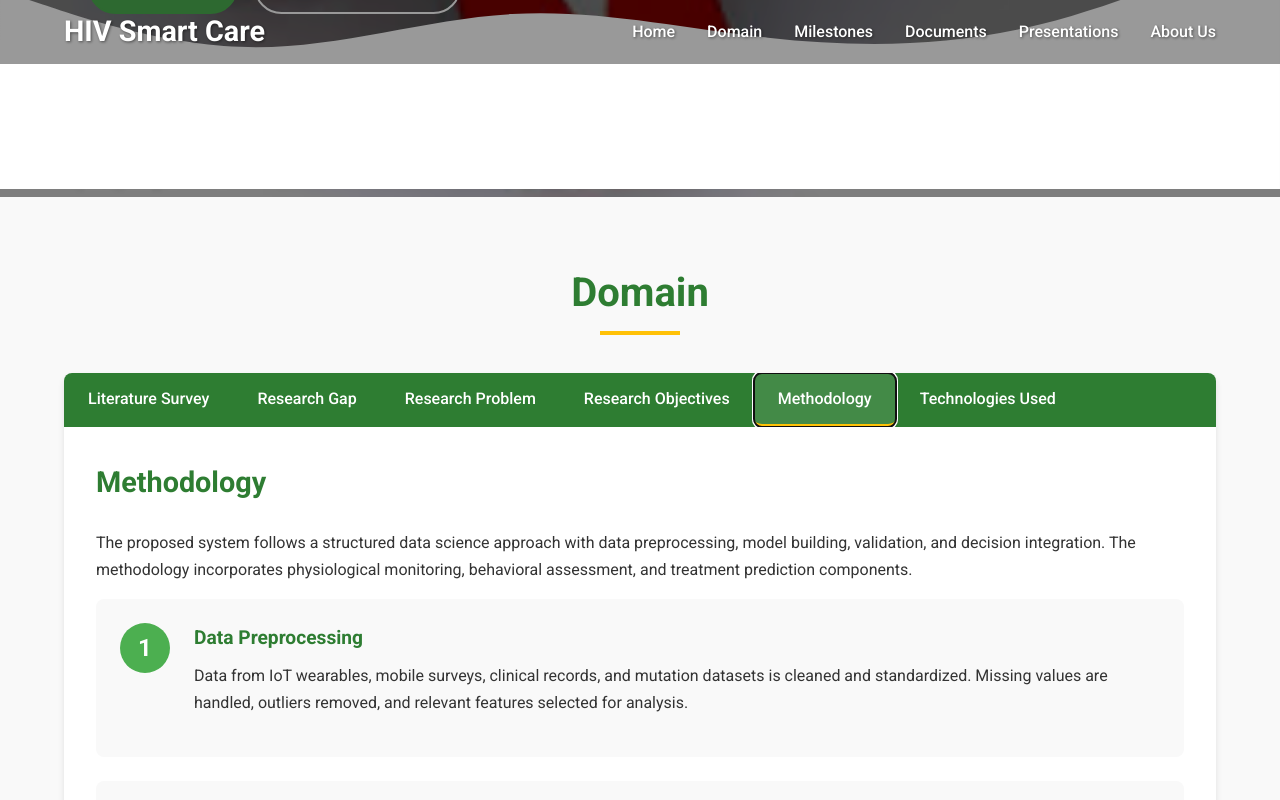
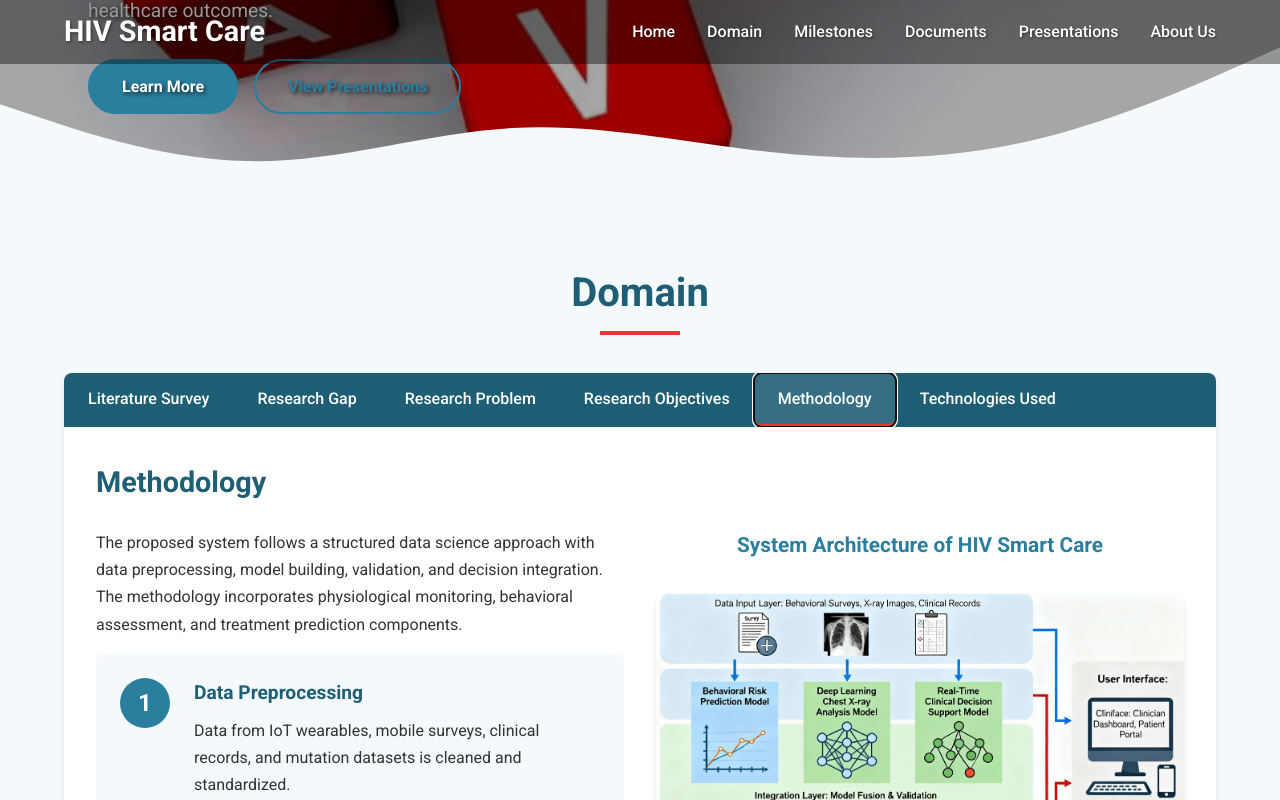
Before and after one commit to ThrimannaA/Research_HIV_Website, a React (Vite) app: page / in a window 1280 px wide. Both pictures are taken after a click on the button "Methodology". Built offline with nearby package versions, Linux system fonts and the light colour scheme.

Commit message:
Improve UI layout and add system architecture section enhancements

```diff
--- a/src/App.css
+++ b/src/App.css
@@ -1,9 +1,9 @@
 :root {
-  --primary-color: #4CAF50;
-  --secondary-color: #2E7D32;
-  --accent-color: #FFC107;
+  --primary-color: #2A7F9E;      /* medical blue */
+  --secondary-color: #1F5F75;
+  --accent-color: #E53935;       /* HIV awareness red as highlight */
   --text-color: #333;
-  --light-bg: #f9f9f9;
+  --light-bg: #F4F9FB;
   --white: #ffffff;
   --shadow: 0 4px 6px rgba(0, 0, 0, 0.1);
   --transition: all 0.3s ease;
--- a/src/components/Footer.jsx
+++ b/src/components/Footer.jsx
@@ -43,7 +43,7 @@ const Footer = () => {
             <div className="contact-info">
               <h3>Contact Us</h3>
               <p>
-                Have questions about our IoT and AI-based HIV decision supportresearch or interested in collaboration?
+                Have questions about our IoT and AI-based HIV decision support research or interested in collaboration?
                 Feel free to reach out to us.
               </p>
 
--- a/src/components/Hero.css
+++ b/src/components/Hero.css
@@ -3,12 +3,13 @@
   height: 100vh;
   min-height: 600px;
   width: 100%;
-  background: url('../assets/images/HIV.jfif') no-repeat center center;
+  background: url('../assets/images/HIV.jpg') no-repeat center center;
   background-size: cover;
   color: var(--white);
   display: flex;
   align-items: center;
   overflow: hidden;
+  margin-bottom: -100px;
 }
 
 .hero-overlay {
@@ -17,7 +18,7 @@
   left: 0;
   width: 100%;
   height: 100%;
-  background: rgba(0, 0, 0, 0.5);
+  background: rgba(0, 0, 0, 0.35);
 }
 
 .hero-container {
@@ -79,20 +80,26 @@
 
 .btn-outline {
   background-color: transparent;
-  border: 2px solid white;
-  color: white;
+  border: 2px solid var(--primary-color);
+  color: var(--primary-color);
 }
 
 .btn-outline:hover {
-  background-color: white;
-  color: var(--primary-color);
+  background-color: var(--primary-color);
+  color: white;
 }
 
 .hero-wave {
   position: absolute;
-  bottom: 0;
+  bottom: -6.7px;
   left: 0;
   width: 100%;
+  line-height: 0;
+  font-size: 0;
+}
+
+.hero-wave svg {
+  display: block;
 }
 
 @media (max-width: 768px) {
--- a/src/components/Hero.jsx
+++ b/src/components/Hero.jsx
@@ -26,7 +26,7 @@ const Hero = () => {
       </div>
       <div className="hero-wave">
         <svg xmlns="http://www.w3.org/2000/svg" viewBox="0 0 1440 320">
-          <path fill="#ffffff" fillOpacity="1" d="M0,96L48,112C96,128,192,160,288,160C384,160,480,128,576,122.7C672,117,768,139,864,149.3C960,160,1056,160,1152,138.7C1248,117,1344,75,1392,53.3L1440,32L1440,320L1392,320C1344,320,1248,320,1152,320C1056,320,960,320,864,320C768,320,672,320,576,320C480,320,384,320,288,320C192,320,96,320,48,320L0,320Z"></path>
+          <path fill="#F4F9FB" fillOpacity="1" d="M0,96L48,112C96,128,192,160,288,160C384,160,480,128,576,122.7C672,117,768,139,864,149.3C960,160,1056,160,1152,138.7C1248,117,1344,75,1392,53.3L1440,32L1440,320L1392,320C1344,320,1248,320,1152,320C1056,320,960,320,864,320C768,320,672,320,576,320C480,320,384,320,288,320C192,320,96,320,48,320L0,320Z"></path>
         </svg>
       </div>
     </section>
--- a/src/pages/ProjectScope.css
+++ b/src/pages/ProjectScope.css
@@ -381,6 +381,68 @@
   }
 }
 
+.methodology-layout {
+  display: flex;
+  gap: 2rem;
+  align-items: flex-start;
+}
+
+.methodology-text {
+  flex: 1;
+}
+
+.methodology-image {
+  flex: 1;
+  display: flex;
+  flex-direction: column;
+  align-items: center;
+  text-align: center;
+  gap: 1rem;
+  animation: slideInRight 0.8s ease-out;
+}
+
+.methodology-image img {
+  width: 100%;
+  max-width: 750px;   /* increased size */
+  height: auto;
+  object-fit: contain;
+  border-radius: 10px;
+  box-shadow: var(--shadow);
+  transition: transform 0.4s ease, box-shadow 0.4s ease;
+}
+
+.methodology-image img:hover {
+  transform: scale(1.03);
+  box-shadow: 0 10px 25px rgba(0, 0, 0, 0.2);
+}
+
+.image-title {
+  font-size: 1.3rem;
+  color: var(--secondary-color);
+  font-weight: 600;
+  margin-bottom: 1.8rem;
+}
+
+.image-description {
+  margin-top: 1rem;
+  font-size: 1rem;
+  line-height: 1.6;
+  color: var(--text-color);
+  max-width: 750px;
+  text-align: left;
+}
+
+@media (max-width: 768px) {
+  .methodology-layout {
+    flex-direction: column;
+  }
+
+  .methodology-image img {
+    max-width: 100%;
+  }
+}
+
+
 @media (max-width: 480px) {
   .tech-grid {
     grid-template-columns: repeat(2, 1fr);
--- a/src/pages/ProjectScopePage.jsx
+++ b/src/pages/ProjectScopePage.jsx
@@ -1,167 +1,6 @@
-// import React, { useState } from 'react';
-// import './ProjectScopePage.css';
-// import './ProjectScope.css';
-
-// const ProjectScopePage = () => {
-//   const [activeTab, setActiveTab] = useState('literature');
-
-//   const handleTabClick = (tab) => {
-//     setActiveTab(tab);
-//   };
-
-//   return (
-//     <div className="project-scope-page">
-//       <section id="project-scope" className="section project-scope">
-//         <div className="container">
-//           <h2 className="section-title">Domain</h2>
-
-//           <div className="scope-container">
-//             <div className="scope-tabs">
-//               <button
-//                 className={`scope-tab ${activeTab === 'literature' ? 'active' : ''}`}
-//                 onClick={() => handleTabClick('literature')}
-//               >
-//                 Literature Survey
-//               </button>
-//               <button
-//                 className={`scope-tab ${activeTab === 'gap' ? 'active' : ''}`}
-//                 onClick={() => handleTabClick('gap')}
-//               >
-//                 Research Gap
-//               </button>
-//               <button
-//                 className={`scope-tab ${activeTab === 'problem' ? 'active' : ''}`}
-//                 onClick={() => handleTabClick('problem')}
-//               >
-//                 Research Problem & Solution
-//               </button>
-//               <button
-//                 className={`scope-tab ${activeTab === 'objectives' ? 'active' : ''}`}
-//                 onClick={() => handleTabClick('objectives')}
-//               >
-//                 Research Objectives
-//               </button>
-//             </div>
-
-//             <div className="scope-content">
-//               <div className={`scope-panel ${activeTab === 'literature' ? 'active' : ''}`} id="literature">
-//                 <h3>Literature Survey</h3>
-//                 <p>
-//                   The rapid advancement of Artificial Intelligence (AI) and Internet of Things (IoT)
-//                   technologies has paved the way for transforming the agricultural sector, driving
-//                   innovations in crop management, disease detection, and quality control.
-//                 </p>
-//                 <p>
-//                   Smart agriculture aims to leverage digital technologies to create intelligent,
-//                   interconnected farming systems that enhance productivity and sustainability. AI
-//                   plays a crucial role in this area by enabling real-time data analysis, automated
-//                   monitoring, and decision-making support.
-//                 </p>
-//                 <p>
-//                   Recent studies have highlighted various AI applications in agriculture, including
-//                   the optimization of crop management, early disease and pest detection, and yield
-//                   prediction. These advancements promise to transform farming practices, making them
-//                   more efficient and less resource dependent.
-//                 </p>
-//               </div>
-
-//               <div className={`scope-panel ${activeTab === 'gap' ? 'active' : ''}`} id="gap">
-//                 <h3>Research Gap</h3>
-//                 <p>
-//                   The reviewed literature highlights a significant gap in the application of AI
-//                   technologies for small-scale rice farming, particularly in the areas of integrated
-//                   pest management, disease detection, and quality control.
-//                 </p>
-//                 <p>
-//                   While significant progress has been made in the field of smart agriculture, most of
-//                   these advancements have been tailored to large-scale commercial farming systems or
-//                   regions with robust infrastructure. As a result, the specific needs of small-scale
-//                   rice farmers in developing regions remain largely unmet.
-//                 </p>
-//                 <p>
-//                   Many existing AI solutions require expensive equipment, stable internet connectivity,
-//                   and advanced technical knowledge, which are not readily available to farmers in rural
-//                   or resource limited areas.
-//                 </p>
-//               </div>
-
-//               <div className={`scope-panel ${activeTab === 'problem' ? 'active' : ''}`} id="problem">
-//                 <h3>Research Problem & Solution</h3>
-//                 <h4>How to classify pests and diseases in rice crops and provide surveillance to farmers in real time?</h4>
-//                 <p>
-//                   Rice farming is a crucial component of Sri Lanka's agricultural sector and food security.
-//                   However, farmers face numerous challenges that impact productivity and sustainability.
-//                   These challenges include pest infestations, plant diseases, quality control issues, and
-//                   weed seed contamination.
-//                 </p>
-//                 <p>
-//                   Our solution, Farmer Smart, uses mobile and web-based software to manage rice farming
-//                   challenges. Using Deep Learning techniques like Convolutional Neural Networks (CNN) for
-//                   feature extraction, we can identify diseases and pests accurately. Farmers will be able
-//                   to identify issues by capturing photographs of plants with symptoms.
-//                 </p>
-//                 <p>
-//                   The location will be extracted by Geo Tags to gather anonymous data for future predictions.
-//                   Real-time notifications are sent whenever an infected plant is found, enabling researchers
-//                   and agricultural officers to take remedial actions quickly.
-//                 </p>
-//               </div>
-
-//               <div className={`scope-panel ${activeTab === 'objectives' ? 'active' : ''}`} id="objectives">
-//                 <h3>Research Objectives</h3>
-//                 <div className="objective-card">
-//                   <div className="objective-icon">1</div>
-//                   <div className="objective-content">
-//                     <h4>Pest Detection & Classification</h4>
-//                     <p>Develop an AI system to accurately identify and classify common rice pests using image recognition technology.</p>
-//                   </div>
-//                 </div>
-
-//                 <div className="objective-card">
-//                   <div className="objective-icon">2</div>
-//                   <div className="objective-content">
-//                     <h4>Disease Diagnosis</h4>
-//                     <p>Create a deep learning model to diagnose rice plant diseases at early stages to prevent crop damage.</p>
-//                   </div>
-//                 </div>
-
-//                 <div className="objective-card">
-//                   <div className="objective-icon">3</div>
-//                   <div className="objective-content">
-//                     <h4>Quality Assessment</h4>
-//                     <p>Design an automated system for evaluating rice quality based on visual characteristics.</p>
-//                   </div>
-//                 </div>
-
-//                 <div className="objective-card">
-//                   <div className="objective-icon">4</div>
-//                   <div className="objective-content">
-//                     <h4>Weed Seed Detection</h4>
-//                     <p>Implement computer vision algorithms to identify and count weed seeds in rice samples.</p>
-//                   </div>
-//                 </div>
-
-//                 <div className="objective-card">
-//                   <div className="objective-icon">5</div>
-//                   <div className="objective-content">
-//                     <h4>Real-time Information Sharing</h4>
-//                     <p>Develop a mobile application for farmers to receive real-time alerts and recommendations.</p>
-//                   </div>
-//                 </div>
-//               </div>
-//             </div>
-//           </div>
-//         </div>
-//       </section>
-//     </div>
-//   );
-// };
-
-// export default ProjectScopePage;
-
-
 import React, { useState } from 'react';
 import './ProjectScope.css';
+import systemDiagram from '../assets/images/system-diagram.png';
 
 const DomainPage = () => {
   const [activeTab, setActiveTab] = useState('literature');
@@ -311,6 +150,11 @@ const DomainPage = () => {
 
               <div className={`scope-panel ${activeTab === 'methodology' ? 'active' : ''}`} id="methodology">
                 <h3>Methodology</h3>
+
+                <div className="methodology-layout">
+
+                  {/* LEFT SIDE - TEXT */}
+                  <div className="methodology-text">
                     <p>
                       The proposed system follows a structured data science approach with data preprocessing,
                       model building, validation, and decision integration. The methodology incorporates
@@ -322,7 +166,7 @@ const DomainPage = () => {
                         <div className="step-number">1</div>
                         <div className="step-content">
                           <h4>Data Preprocessing</h4>
-                      <p>Data from IoT wearables, mobile surveys, clinical records, and mutation datasets is cleaned and standardized. Missing values are handled, outliers removed, and relevant features selected for analysis.</p>
+                          <p>Data from IoT wearables, mobile surveys, clinical records, and mutation datasets is cleaned and standardized.</p>
                         </div>
                       </div>
 
@@ -330,15 +174,15 @@ const DomainPage = () => {
                         <div className="step-number">2</div>
                         <div className="step-content">
                           <h4>Model Development</h4>
-                      <p>Gradient Boosting models are used for behavioral risk and drug resistance prediction. A CNN model is used for tuberculosis detection from chest X-ray images. Hyperparameter tuning improves accuracy</p>
+                          <p>Machine learning and deep learning models are used for prediction and classification tasks.</p>
                         </div>
                       </div>
 
                       <div className="step">
                         <div className="step-number">3</div>
                         <div className="step-content">
-                      <h4>Model Training & Validation</h4>
-                      <p>Models are trained using stratified five-fold cross-validation. SMOTE is applied for class imbalance. Performance is measured using accuracy, precision, recall, F1-score, and ROC-AUC</p>
+                          <h4>Training & Validation</h4>
+                          <p>Models are trained using cross-validation and evaluated using standard performance metrics.</p>
                         </div>
                       </div>
 
@@ -346,15 +190,36 @@ const DomainPage = () => {
                         <div className="step-number">4</div>
                         <div className="step-content">
                           <h4>Integration Pipeline</h4>
-                      <p>All components are combined into a single pipeline. IoT, behavioral, and clinical data are processed together to generate clinical recommendations for decision support</p>
+                          <p>All components are combined into a unified decision support system.</p>
                         </div>
                       </div>
+                    </div>
+                  </div>
+
+                  {/* RIGHT SIDE - IMAGE */}
+                  <div className="methodology-image">
+
+                    <h4 className="image-title">
+                      System Architecture of HIV Smart Care
+                    </h4>
+
+                    <img src={systemDiagram} alt="System Architecture Diagram" />
+
+                    <p className="image-description">
+                      <p>The HIV Smart Care system integrates IoT, mobile health, and machine learning into a unified decision support platform. It collects physiological, behavioral, and clinical data and processes them through a backend system to generate real-time insights for patients and healthcare providers.</p>
+                      <p>The system has three main components. The IoT module monitors vital signs and supports early disease screening, including respiratory anomalies and tuberculosis detection. The behavioral module assesses user responses to identify HIV risk levels and provides personalized intervention plans. The clinical module predicts antiretroviral drug resistance and supports treatment optimization using machine learning models.</p>
+                      <p>All processed information is displayed through a secure interface for healthcare providers and patients. Data security is maintained through encryption and role-based access control to ensure patient privacy.</p>
+                    </p>
+
+                  </div>
+
                 </div>
               </div>
 
               <div className={`scope-panel ${activeTab === 'technologies' ? 'active' : ''}`} id="technologies">
                 <h3>Technologies Used</h3>
                 <div className="tech-grid">
+
                   <div className="tech-item">
                     <div className="tech-icon">
                       <i className="fab fa-python"></i>
@@ -366,50 +231,79 @@ const DomainPage = () => {
                     <div className="tech-icon">
                       <i className="fas fa-brain"></i>
                     </div>
-                    <span>TensorFlow / PyTorch</span>
+                    <span>TensorFlow / Keras (Deep Learning)</span>
                   </div>
 
                   <div className="tech-item">
                     <div className="tech-icon">
                       <i className="fas fa-chart-line"></i>
                     </div>
-                    <span>XGBoost / Scikit-learn / Random Forest</span>
+                    <span>Scikit-learn / XGBoost / Random Forest</span>
+                  </div>
+
+                  <div className="tech-item">
+                    <div className="tech-icon">
+                      <i className="fas fa-dna"></i>
+                    </div>
+                    <span>Mutation Data Analysis</span>
                   </div>
 
                   <div className="tech-item">
                     <div className="tech-icon">
                       <i className="fas fa-microchip"></i>
                     </div>
-                    <span>IoT Sensors</span>
+                    <span>IoT Wearable Sensors</span>
+                  </div>
+
+                  <div className="tech-item">
+                    <div className="tech-icon">
+                      <i className="fas fa-microphone"></i>
+                    </div>
+                    <span>Cough Detection Sensors</span>
+                  </div>
+
+                  <div className="tech-item">
+                    <div className="tech-icon">
+                      <i className="fas fa-x-ray"></i>
+                    </div>
+                    <span>Chest X-ray Imaging (TB Detection)</span>
                   </div>
 
                   <div className="tech-item">
                     <div className="tech-icon">
                       <i className="fas fa-cloud"></i>
                     </div>
-                    <span>Cloud Platform</span>
+                    <span>Cloud Computing (Data Storage & Processing)</span>
                   </div>
 
                   <div className="tech-item">
                     <div className="tech-icon">
-                      <i className="fab fa-react"></i>
+                      <i className="fas fa-mobile-alt"></i>
                     </div>
-                    <span>React Native</span>
+                    <span>Flutter Mobile App</span>
                   </div>
 
                   <div className="tech-item">
                     <div className="tech-icon">
                       <i className="fas fa-database"></i>
                     </div>
-                    <span>Firebase</span>
+                    <span>Firebase / Cloud Database</span>
                   </div>
 
                   <div className="tech-item">
                     <div className="tech-icon">
                       <i className="fas fa-chart-bar"></i>
                     </div>
-                    <span>Analytics Dashboard</span>
+                    <span>Data Analytics Dashboard</span>
                   </div>
+
+                  <div className="tech-item">
+                    <div className="tech-icon">
+                      <i className="fas fa-lock"></i>
+                    </div>
+                    <span>Security (Encryption & Authentication)</span>
+                  </div>
+
                 </div>
               </div>
             </div>
```
Also changed, not shown: src/pages/TeamPage.jsx (+8 -8 lines), src/assets/images/HIV.jpg, src/assets/images/system-diagram.png (added). Lines whose indentation alone changed are shown as unchanged.
